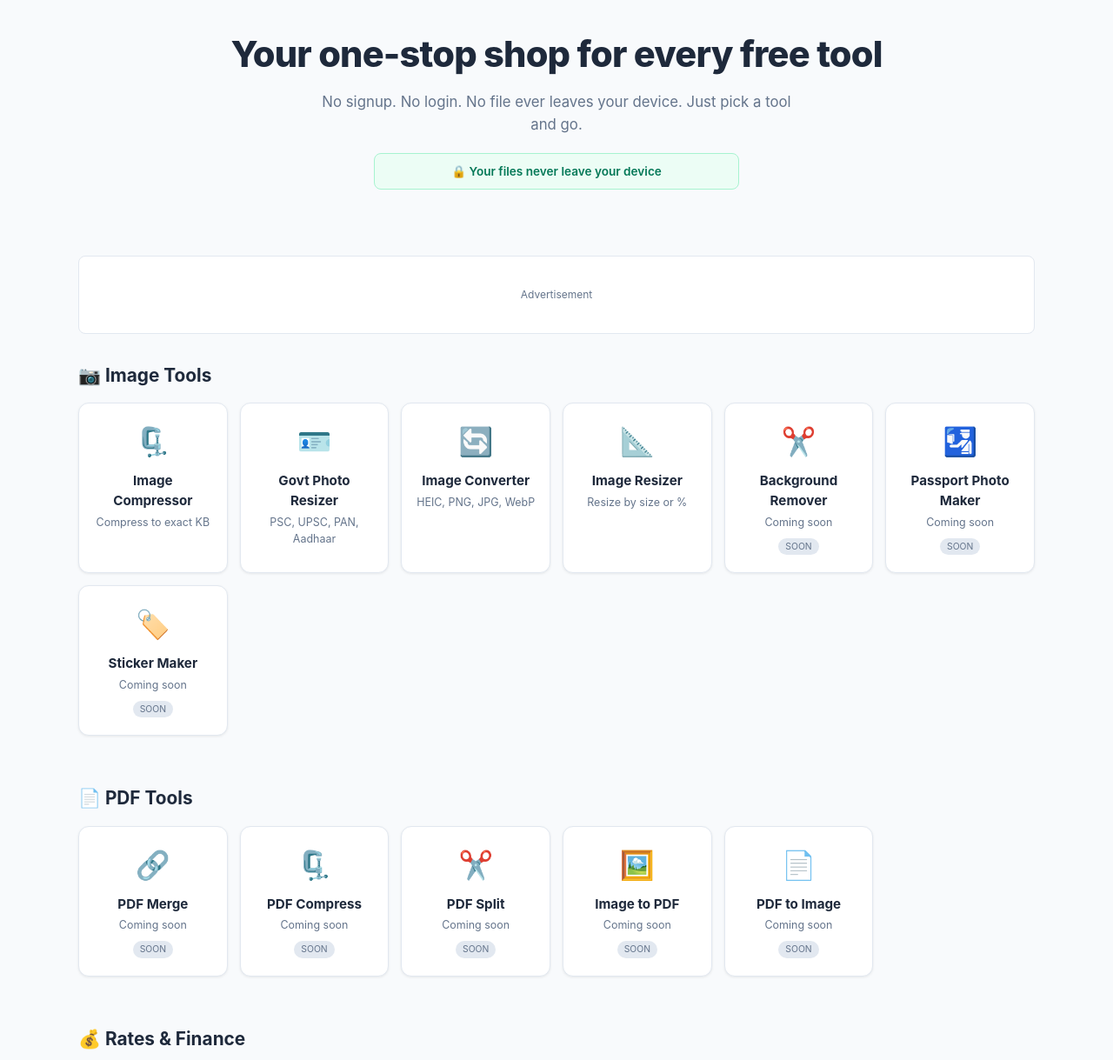
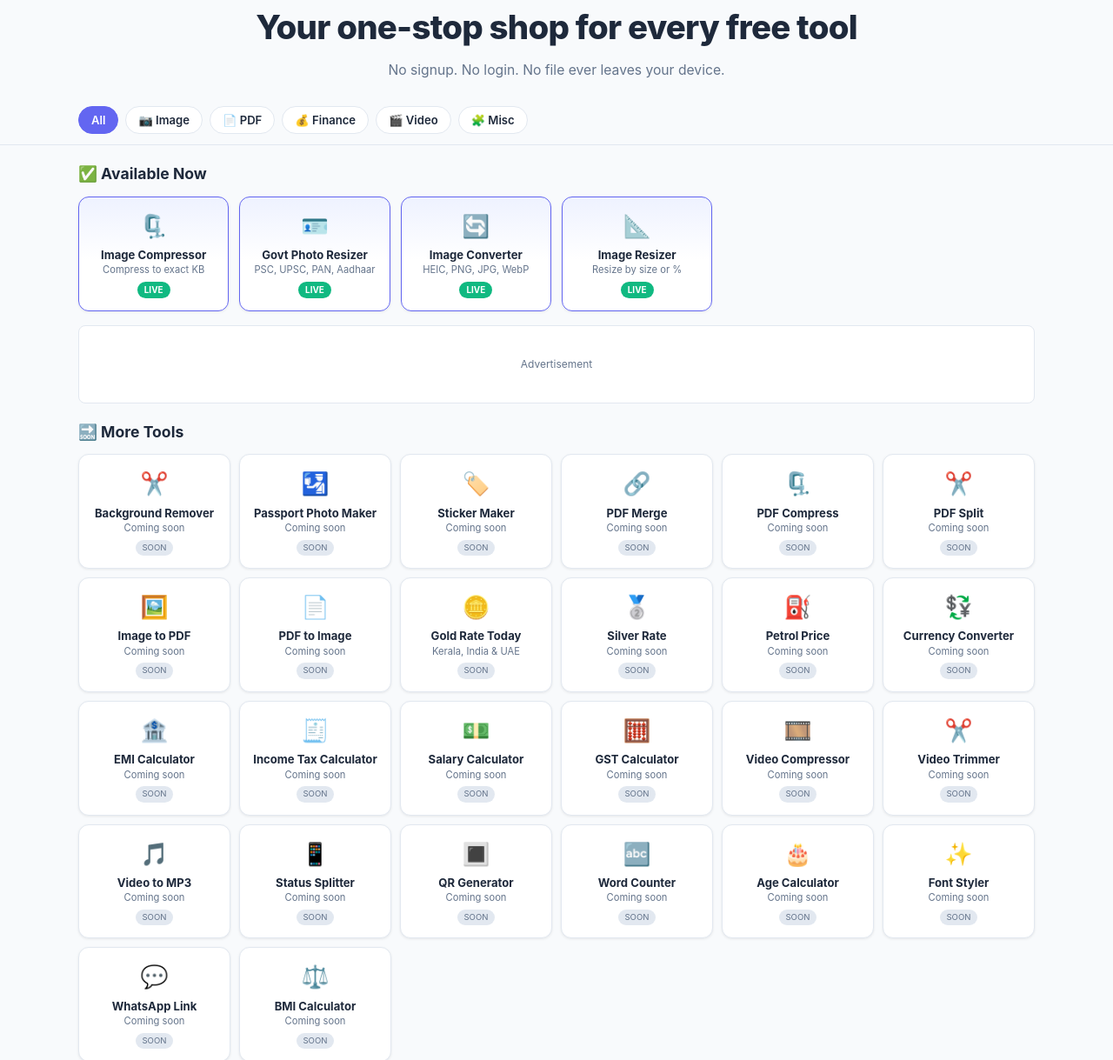
Before and after one commit to cridorainfo/toolshoppy, a website: page index.html in a window 1280 px wide. Shown: the part 90-1309 px from the top of the page at 87% size. Drawn offline with Linux system fonts and the light colour scheme.

Commit message:
Redesign homepage: featured live-tools strip, sticky category filter, compact responsive grid

```diff
--- a/assets/css/main.css
+++ b/assets/css/main.css
@@ -105,38 +105,92 @@ button { font-family: inherit; cursor: pointer; }
 /* Hero */
 .hero {
   text-align: center;
-  padding: 56px 20px 40px;
+  padding: 28px 20px 20px;
 }
 .hero h1 {
-  font-size: clamp(1.7rem, 4vw, 2.6rem);
+  font-size: clamp(1.4rem, 3.6vw, 2.4rem);
   font-weight: 800;
-  margin-bottom: 12px;
+  margin-bottom: 8px;
   letter-spacing: -0.02em;
 }
 .hero p {
   color: var(--text-muted);
-  font-size: 1.05rem;
+  font-size: 0.98rem;
   max-width: 560px;
   margin: 0 auto;
 }
 
+/* Sticky category filter bar */
+.filter-bar {
+  position: sticky;
+  top: 64px;
+  z-index: 90;
+  background: var(--bg);
+  padding: 10px 0;
+  margin-bottom: 4px;
+  border-bottom: 1px solid var(--border);
+}
+.filter-bar .filter-scroll {
+  display: flex;
+  gap: 8px;
+  overflow-x: auto;
+  -ms-overflow-style: none;
+  scrollbar-width: none;
+  padding-bottom: 2px;
+}
+.filter-bar .filter-scroll::-webkit-scrollbar { display: none; }
+.filter-chip {
+  flex: 0 0 auto;
+  padding: 7px 14px;
+  border-radius: 999px;
+  border: 1px solid var(--border);
+  background: var(--card);
+  font-size: 0.82rem;
+  font-weight: 600;
+  color: var(--text);
+  white-space: nowrap;
+}
+.filter-chip.active { background: var(--primary); border-color: var(--primary); color: #fff; }
+
+/* Featured (live) tools strip */
+.section-title {
+  font-size: 1.1rem;
+  font-weight: 700;
+  margin: 20px 0 12px;
+}
+.featured-grid {
+  display: grid;
+  grid-template-columns: repeat(auto-fill, minmax(140px, 1fr));
+  gap: 12px;
+  margin-bottom: 8px;
+}
+.featured-grid .tool-card {
+  border-color: var(--primary);
+  background: linear-gradient(180deg, #EEF2FF 0%, var(--card) 55%);
+}
+.featured-grid .tool-card .live-badge {
+  display: inline-block;
+  margin-top: 6px;
+  font-size: 0.62rem;
+  font-weight: 700;
+  background: var(--success);
+  color: #fff;
+  padding: 2px 8px;
+  border-radius: 999px;
+}
+
 /* Tool Grid */
-.section-title {
-  font-size: 1.3rem;
-  font-weight: 700;
-  margin: 32px 0 16px;
-}
 .tool-grid {
   display: grid;
-  grid-template-columns: repeat(auto-fill, minmax(160px, 1fr));
-  gap: 14px;
-  padding-bottom: 24px;
+  grid-template-columns: repeat(auto-fill, minmax(120px, 1fr));
+  gap: 10px;
+  padding-bottom: 20px;
 }
 .tool-card {
   background: var(--card);
   border: 1px solid var(--border);
   border-radius: var(--radius);
-  padding: 20px 16px;
+  padding: 14px 10px;
   text-align: center;
   box-shadow: var(--shadow);
   transition: transform .15s ease, box-shadow .15s ease, border-color .15s ease;
@@ -147,25 +201,27 @@ button { font-family: inherit; cursor: pointer; }
   border-color: var(--primary);
 }
 .tool-card .icon {
-  font-size: 2rem;
-  margin-bottom: 10px;
+  font-size: 1.6rem;
+  margin-bottom: 6px;
 }
 .tool-card h3 {
-  font-size: 0.95rem;
+  font-size: 0.82rem;
   font-weight: 700;
-  margin-bottom: 4px;
+  margin-bottom: 2px;
+  line-height: 1.25;
 }
 .tool-card p {
-  font-size: 0.78rem;
+  font-size: 0.7rem;
   color: var(--text-muted);
+  line-height: 1.3;
 }
 .tool-card .soon {
   display: inline-block;
-  margin-top: 8px;
-  font-size: 0.65rem;
+  margin-top: 6px;
+  font-size: 0.6rem;
   background: var(--border);
   color: var(--text-muted);
-  padding: 2px 8px;
+  padding: 2px 7px;
   border-radius: 999px;
 }
 
@@ -380,3 +436,20 @@ button { font-family: inherit; cursor: pointer; }
   margin-bottom: 16px;
 }
 .breadcrumb a { color: var(--primary-dark); }
+
+/* Mobile tweaks (home + general) */
+@media (max-width: 640px) {
+  .site-header .container { height: 56px; gap: 10px; }
+  .logo { font-size: 1.05rem; }
+  .site-search input { padding: 8px 12px; font-size: 0.88rem; }
+  .filter-bar { top: 56px; }
+  .hero { padding: 18px 16px 14px; }
+  .tool-grid, .featured-grid { grid-template-columns: repeat(2, 1fr); gap: 8px; }
+  .tool-card { padding: 12px 8px; }
+}
+@media (min-width: 641px) and (max-width: 900px) {
+  .tool-grid, .featured-grid { grid-template-columns: repeat(3, 1fr); }
+}
+@media (min-width: 901px) {
+  .tool-grid, .featured-grid { grid-template-columns: repeat(6, 1fr); }
+}
--- a/index.html
+++ b/index.html
@@ -45,103 +45,99 @@
 <main>
   <section class="hero container">
     <h1>Your one-stop shop for every free tool</h1>
-    <p>No signup. No login. No file ever leaves your device. Just pick a tool and go.</p>
-    <div class="trust-badge" style="max-width:420px;margin-left:auto;margin-right:auto;">🔒 Your files never leave your device</div>
+    <p>No signup. No login. No file ever leaves your device.</p>
   </section>
 
+  <nav class="filter-bar">
+    <div class="container filter-scroll" id="filterScroll">
+      <button class="filter-chip active" data-cat="all">All</button>
+      <button class="filter-chip" data-cat="image">📷 Image</button>
+      <button class="filter-chip" data-cat="pdf">📄 PDF</button>
+      <button class="filter-chip" data-cat="finance">💰 Finance</button>
+      <button class="filter-chip" data-cat="video">🎬 Video</button>
+      <button class="filter-chip" data-cat="misc">🧩 Misc</button>
+    </div>
+  </nav>
+
   <div class="container">
+    <h2 class="section-title">✅ Available Now</h2>
+    <div class="featured-grid">
+      <a class="tool-card" href="/tools/image/compress/" data-cat="image" data-name="image compressor compress kb">
+        <div class="icon">🗜️</div><h3>Image Compressor</h3><p>Compress to exact KB</p><span class="live-badge">LIVE</span>
+      </a>
+      <a class="tool-card" href="/tools/image/govt-photo/" data-cat="image" data-name="govt photo resizer psc upsc pan aadhaar passport">
+        <div class="icon">🪪</div><h3>Govt Photo Resizer</h3><p>PSC, UPSC, PAN, Aadhaar</p><span class="live-badge">LIVE</span>
+      </a>
+      <a class="tool-card" href="/tools/image/convert/" data-cat="image" data-name="image converter heic jpg png webp">
+        <div class="icon">🔄</div><h3>Image Converter</h3><p>HEIC, PNG, JPG, WebP</p><span class="live-badge">LIVE</span>
+      </a>
+      <a class="tool-card" href="/tools/image/resize/" data-cat="image" data-name="image resizer resize dimensions">
+        <div class="icon">📐</div><h3>Image Resizer</h3><p>Resize by size or %</p><span class="live-badge">LIVE</span>
+      </a>
+    </div>
+
     <div class="ad-slot ad-top">Advertisement</div>
 
-    <h2 class="section-title">📷 Image Tools</h2>
-    <div class="tool-grid" data-category="image">
-      <a class="tool-card" href="/tools/image/compress/" data-name="image compressor compress kb">
-        <div class="icon">🗜️</div><h3>Image Compressor</h3><p>Compress to exact KB</p>
-      </a>
-      <a class="tool-card" href="/tools/image/govt-photo/" data-name="govt photo resizer psc upsc pan aadhaar passport">
-        <div class="icon">🪪</div><h3>Govt Photo Resizer</h3><p>PSC, UPSC, PAN, Aadhaar</p>
-      </a>
-      <a class="tool-card" href="/tools/image/convert/" data-name="image converter heic jpg png webp">
-        <div class="icon">🔄</div><h3>Image Converter</h3><p>HEIC, PNG, JPG, WebP</p>
-      </a>
-      <a class="tool-card" href="/tools/image/resize/" data-name="image resizer resize dimensions">
-        <div class="icon">📐</div><h3>Image Resizer</h3><p>Resize by size or %</p>
-      </a>
-      <div class="tool-card" data-name="background remover">
+    <h2 class="section-title">🔜 More Tools</h2>
+    <div class="tool-grid" id="toolGrid">
+      <div class="tool-card" data-cat="image" data-name="background remover">
         <div class="icon">✂️</div><h3>Background Remover</h3><p>Coming soon</p><span class="soon">SOON</span>
       </div>
-      <div class="tool-card" data-name="passport photo maker">
+      <div class="tool-card" data-cat="image" data-name="passport photo maker">
         <div class="icon">🛂</div><h3>Passport Photo Maker</h3><p>Coming soon</p><span class="soon">SOON</span>
       </div>
-      <div class="tool-card" data-name="whatsapp sticker maker">
+      <div class="tool-card" data-cat="image" data-name="whatsapp sticker maker">
         <div class="icon">🏷️</div><h3>Sticker Maker</h3><p>Coming soon</p><span class="soon">SOON</span>
       </div>
-    </div>
-
-    <h2 class="section-title">📄 PDF Tools</h2>
-    <div class="tool-grid" data-category="pdf">
-      <div class="tool-card" data-name="pdf merge combine">
+      <div class="tool-card" data-cat="pdf" data-name="pdf merge combine">
         <div class="icon">🔗</div><h3>PDF Merge</h3><p>Coming soon</p><span class="soon">SOON</span>
       </div>
-      <div class="tool-card" data-name="pdf compress">
+      <div class="tool-card" data-cat="pdf" data-name="pdf compress">
         <div class="icon">🗜️</div><h3>PDF Compress</h3><p>Coming soon</p><span class="soon">SOON</span>
       </div>
-      <div class="tool-card" data-name="pdf split">
+      <div class="tool-card" data-cat="pdf" data-name="pdf split">
         <div class="icon">✂️</div><h3>PDF Split</h3><p>Coming soon</p><span class="soon">SOON</span>
       </div>
-      <div class="tool-card" data-name="image to pdf">
+      <div class="tool-card" data-cat="pdf" data-name="image to pdf">
         <div class="icon">🖼️</div><h3>Image to PDF</h3><p>Coming soon</p><span class="soon">SOON</span>
       </div>
-      <div class="tool-card" data-name="pdf to image jpg">
+      <div class="tool-card" data-cat="pdf" data-name="pdf to image jpg">
         <div class="icon">📄</div><h3>PDF to Image</h3><p>Coming soon</p><span class="soon">SOON</span>
       </div>
-    </div>
-
-    <h2 class="section-title">💰 Rates & Finance</h2>
-    <div class="tool-grid" data-category="finance">
-      <div class="tool-card" data-name="gold rate today kerala dubai">
+      <div class="tool-card" data-cat="finance" data-name="gold rate today kerala dubai">
         <div class="icon">🪙</div><h3>Gold Rate Today</h3><p>Kerala, India & UAE</p><span class="soon">SOON</span>
       </div>
-      <div class="tool-card" data-name="silver rate today">
+      <div class="tool-card" data-cat="finance" data-name="silver rate today">
         <div class="icon">🥈</div><h3>Silver Rate</h3><p>Coming soon</p><span class="soon">SOON</span>
       </div>
-      <div class="tool-card" data-name="petrol diesel price">
+      <div class="tool-card" data-cat="finance" data-name="petrol diesel price">
         <div class="icon">⛽</div><h3>Petrol Price</h3><p>Coming soon</p><span class="soon">SOON</span>
       </div>
-      <div class="tool-card" data-name="currency converter aed inr usd">
+      <div class="tool-card" data-cat="finance" data-name="currency converter aed inr usd">
         <div class="icon">💱</div><h3>Currency Converter</h3><p>Coming soon</p><span class="soon">SOON</span>
       </div>
-      <div class="tool-card" data-name="emi calculator loan">
+      <div class="tool-card" data-cat="finance" data-name="emi calculator loan">
         <div class="icon">🏦</div><h3>EMI Calculator</h3><p>Coming soon</p><span class="soon">SOON</span>
       </div>
-      <div class="tool-card" data-name="income tax calculator">
+      <div class="tool-card" data-cat="finance" data-name="income tax calculator">
         <div class="icon">🧾</div><h3>Income Tax Calculator</h3><p>Coming soon</p><span class="soon">SOON</span>
       </div>
-      <div class="tool-card" data-name="salary calculator in hand">
+      <div class="tool-card" data-cat="finance" data-name="salary calculator in hand">
         <div class="icon">💵</div><h3>Salary Calculator</h3><p>Coming soon</p><span class="soon">SOON</span>
       </div>
-      <div class="tool-card" data-name="gst calculator">
+      <div class="tool-card" data-cat="finance" data-name="gst calculator">
         <div class="icon">🧮</div><h3>GST Calculator</h3><p>Coming soon</p><span class="soon">SOON</span>
       </div>
-    </div>
-
-    <div class="ad-slot ad-incontent">Advertisement</div>
-
-    <h2 class="section-title">🎬 Video & Audio</h2>
-    <div class="tool-grid" data-category="video">
-      <div class="tool-card" data-name="video compressor"><div class="icon">🎞️</div><h3>Video Compressor</h3><p>Coming soon</p><span class="soon">SOON</span></div>
-      <div class="tool-card" data-name="video trimmer cutter"><div class="icon">✂️</div><h3>Video Trimmer</h3><p>Coming soon</p><span class="soon">SOON</span></div>
-      <div class="tool-card" data-name="video to mp3 audio"><div class="icon">🎵</div><h3>Video to MP3</h3><p>Coming soon</p><span class="soon">SOON</span></div>
-      <div class="tool-card" data-name="whatsapp status splitter"><div class="icon">📱</div><h3>Status Splitter</h3><p>Coming soon</p><span class="soon">SOON</span></div>
-    </div>
-
-    <h2 class="section-title">🧩 Misc Tools</h2>
-    <div class="tool-grid" data-category="misc">
-      <div class="tool-card" data-name="qr code generator"><div class="icon">🔳</div><h3>QR Generator</h3><p>Coming soon</p><span class="soon">SOON</span></div>
-      <div class="tool-card" data-name="word counter character"><div class="icon">🔤</div><h3>Word Counter</h3><p>Coming soon</p><span class="soon">SOON</span></div>
-      <div class="tool-card" data-name="age calculator"><div class="icon">🎂</div><h3>Age Calculator</h3><p>Coming soon</p><span class="soon">SOON</span></div>
-      <div class="tool-card" data-name="fancy font generator"><div class="icon">✨</div><h3>Font Styler</h3><p>Coming soon</p><span class="soon">SOON</span></div>
-      <div class="tool-card" data-name="whatsapp link generator"><div class="icon">💬</div><h3>WhatsApp Link</h3><p>Coming soon</p><span class="soon">SOON</span></div>
-      <div class="tool-card" data-name="bmi calculator"><div class="icon">⚖️</div><h3>BMI Calculator</h3><p>Coming soon</p><span class="soon">SOON</span></div>
+      <div class="tool-card" data-cat="video" data-name="video compressor"><div class="icon">🎞️</div><h3>Video Compressor</h3><p>Coming soon</p><span class="soon">SOON</span></div>
+      <div class="tool-card" data-cat="video" data-name="video trimmer cutter"><div class="icon">✂️</div><h3>Video Trimmer</h3><p>Coming soon</p><span class="soon">SOON</span></div>
+      <div class="tool-card" data-cat="video" data-name="video to mp3 audio"><div class="icon">🎵</div><h3>Video to MP3</h3><p>Coming soon</p><span class="soon">SOON</span></div>
+      <div class="tool-card" data-cat="video" data-name="whatsapp status splitter"><div class="icon">📱</div><h3>Status Splitter</h3><p>Coming soon</p><span class="soon">SOON</span></div>
+      <div class="tool-card" data-cat="misc" data-name="qr code generator"><div class="icon">🔳</div><h3>QR Generator</h3><p>Coming soon</p><span class="soon">SOON</span></div>
+      <div class="tool-card" data-cat="misc" data-name="word counter character"><div class="icon">🔤</div><h3>Word Counter</h3><p>Coming soon</p><span class="soon">SOON</span></div>
+      <div class="tool-card" data-cat="misc" data-name="age calculator"><div class="icon">🎂</div><h3>Age Calculator</h3><p>Coming soon</p><span class="soon">SOON</span></div>
+      <div class="tool-card" data-cat="misc" data-name="fancy font generator"><div class="icon">✨</div><h3>Font Styler</h3><p>Coming soon</p><span class="soon">SOON</span></div>
+      <div class="tool-card" data-cat="misc" data-name="whatsapp link generator"><div class="icon">💬</div><h3>WhatsApp Link</h3><p>Coming soon</p><span class="soon">SOON</span></div>
+      <div class="tool-card" data-cat="misc" data-name="bmi calculator"><div class="icon">⚖️</div><h3>BMI Calculator</h3><p>Coming soon</p><span class="soon">SOON</span></div>
     </div>
 
     <p id="noResults" style="display:none;text-align:center;color:var(--text-muted);padding:30px 0;">No tools match your search.</p>
@@ -192,17 +188,42 @@
 <script src="/assets/js/analytics.js"></script>
 <script>
   const searchInput = document.getElementById('toolSearch');
-  const cards = Array.from(document.querySelectorAll('.tool-card'));
+  const featuredCards = Array.from(document.querySelectorAll('.featured-grid .tool-card'));
+  const gridCards = Array.from(document.querySelectorAll('#toolGrid .tool-card'));
   const noResults = document.getElementById('noResults');
-  searchInput.addEventListener('input', () => {
+  const filterChips = Array.from(document.querySelectorAll('.filter-chip'));
+  let activeCat = 'all';
+
+  function applyFilters() {
     const q = searchInput.value.trim().toLowerCase();
     let visible = 0;
-    cards.forEach((card) => {
+
+    featuredCards.forEach((card) => {
       const match = !q || (card.dataset.name || '').includes(q) || card.textContent.toLowerCase().includes(q);
       card.style.display = match ? '' : 'none';
       if (match) visible++;
     });
+
+    gridCards.forEach((card) => {
+      const matchQ = !q || (card.dataset.name || '').includes(q) || card.textContent.toLowerCase().includes(q);
+      const matchCat = activeCat === 'all' || card.dataset.cat === activeCat;
+      const match = matchQ && matchCat;
+      card.style.display = match ? '' : 'none';
+      if (match) visible++;
+    });
+
     noResults.style.display = visible === 0 ? 'block' : 'none';
+  }
+
+  searchInput.addEventListener('input', applyFilters);
+
+  filterChips.forEach((chip) => {
+    chip.addEventListener('click', () => {
+      filterChips.forEach((c) => c.classList.remove('active'));
+      chip.classList.add('active');
+      activeCat = chip.dataset.cat;
+      applyFilters();
+    });
   });
 </script>
 </body>
```
